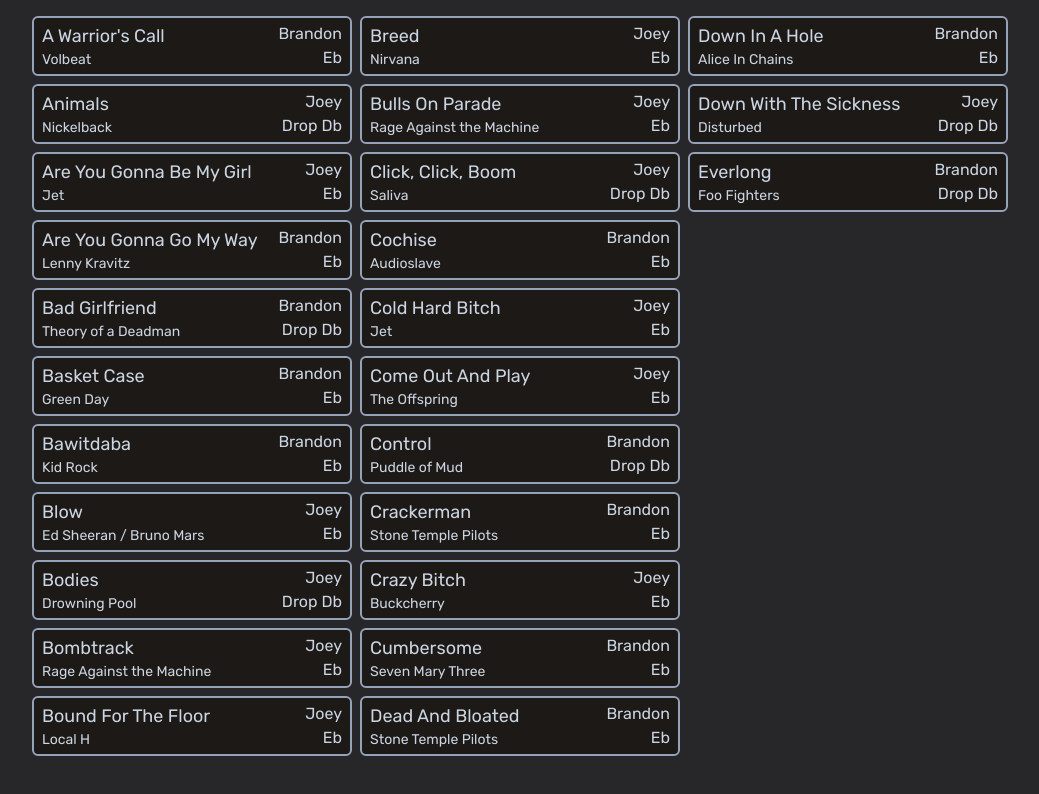
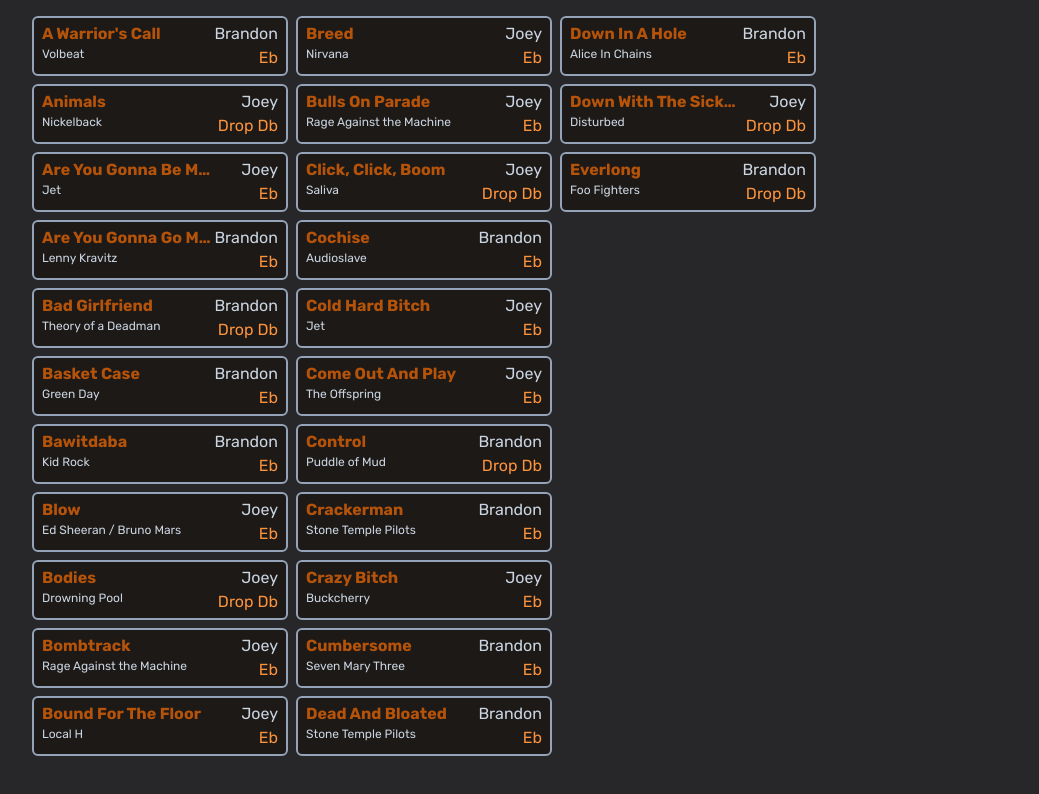
Before and after one commit to samfreeman/ut-jukebox, a Next.js app: page /songs in a window 1280 px wide. Shown: the top 794 px of the page, without its empty margins (0-1039 px from the left). Built offline with nearby package versions, Linux system fonts and the light colour scheme.

Commit message:
Improved Song component

```diff
--- a/src/components/Song.tsx
+++ b/src/components/Song.tsx
@@ -12,11 +12,19 @@
 export const Song = ({ song }: Props) => {
 	const Title = ({ song }: Props) => {
 		const Name = ({ song }: Props) => (
-			<p className='text-lg'>{song.name}</p>
+			<p
+				className={
+					'max-w-[172px] max-h-[32px] '
+					+ 'font-bold text-amber-700 '
+					+ 'whitespace-nowrap overflow-hidden overflow-ellipsis'
+				}
+			>
+				{song.name}
+			</p>
 		)
 
 		const Artist = ({ song }: Props) => (
-			<p className='text-sm'>{song.artist}</p>
+			<p className='text-xs'>{song.artist}</p>
 		)
 
 		return (
@@ -33,7 +41,7 @@
 		)
 
 		const Tuning = ({ song }: Props) => (
-			<p>{song.tuning}</p>
+			<p className='text-orange-400'>{song.tuning}</p>
 		)
 
 		return (
@@ -45,7 +53,16 @@
 	}
 
 	return (
-		<div className='flex flex-row justify-between px-2 py-1 border-2 border-solid rounded-md bg-stone-900 w-80 border-slate-400'>
+		<div
+			className={
+				'flex flex-row justify-between '
+				+ 'w-64 px-2 py-1 '
+				+ 'border-2 border-solid rounded-md '
+				+ 'cursor-pointer '
+				+ 'bg-stone-900 border-slate-400'
+			}
+			title={`${song.name} - ${song.artist} - ${song.singer} - ${song.tuning}`}
+		>
 			<Title song={song} />
 			<Detail song={song} />
 		</div>
```
